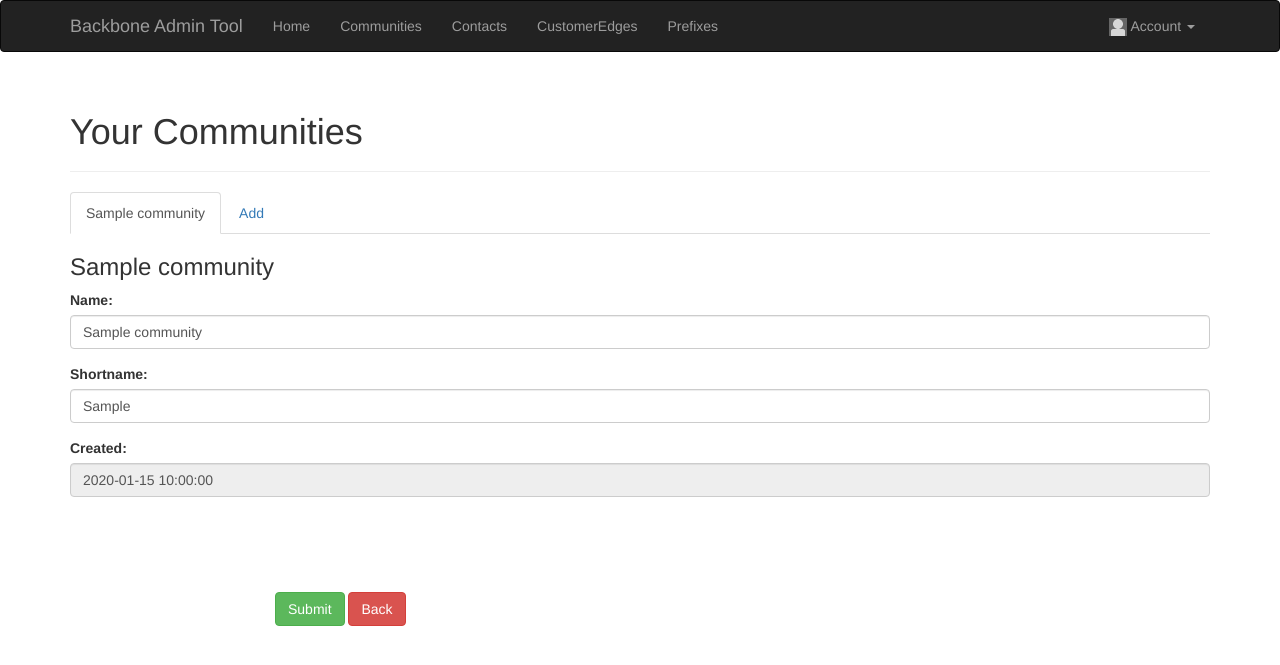
After one commit to thomasDOTwtf/ffbackbone, a Flask app: page /communities in a window 1280 px wide. The commit adds this page. Shown: the top 665 px of the page. Run offline with Flask 2, Linux system fonts and the light colour scheme; a user stored in the database is signed in; tables that the repository leaves empty hold one stand-in row (values such as "Sample post"); some libraries are stand-ins or nearby versions.

Commit message:
add communities view

```diff
--- a/app/templates/base.html
+++ b/app/templates/base.html
@@ -25,6 +25,7 @@
             <ul class="nav navbar-nav">
                 <li><a href="{{ url_for('index') }}">Home</a></li>
                 {% if current_user.is_authenticated() %}
+		<li><a href="{{ url_for('communities') }}">Communities</a></li>
 		<li><a href="{{ url_for('contacts') }}">Contacts</a></li>
 		<li><a href="{{ url_for('customeredges') }}">CustomerEdges</a></li>
 		<li><a href="{{ url_for('prefixes') }}">Prefixes</a></li>
--- /dev/null
+++ b/app/templates/communities.html
@@ -0,0 +1,70 @@
+{% extends "base.html" %}
+{% import "bootstrap/wtf.html" as wtf %}
+
+{% block title %}Backbone Admin Tool - Contact{% endblock %}
+
+{% block page_content %}
+<div class="page-header">
+    <h1>Your Communities</h1>
+</div>
+<script>
+$(document).ready(function(){
+		    $('[data-toggle="tooltip"]').tooltip();
+		    });
+</script>
+<ul class="nav nav-tabs">
+	{% for community in communities %}
+	{% if community.isfirst %}
+	<li class="active"><a data-toggle="tab" href="#{{ community.id }}">{{ community.name }}</a></li>
+        {% else %}
+        <li><a data-toggle="tab" href="#{{ community.id }}">{{ community.name }}</a></li>
+        {% endif %}
+	{% endfor %}
+	{% if count == 0 %}
+	<li class="active"><a data-toggle="tab" href="#add">Add</a></li>
+	{% else %}
+	<li><a data-toggle="tab" href="#add">Add</a></li>
+	{% endif %}
+</ul>
+
+<div class="tab-content">
+	{% for community in communities %}
+	{% if community.isfirst %}
+	<div id="{{ community.id }}" class="tab-pane fade in active">
+	{% else %}
+	<div id="{{ community.id }}" class="tab-pane fade in">
+	{% endif %}
+		<h3>{{ community.name }}</h3>
+		<div class="form-group">
+			<label for="usr">Name:</label>
+			<input type="text" class="form-control" id="usr" value="{{ community.name }}">
+		</div>
+		<div class="form-group">
+                        <label for="usr">Shortname:</label>
+                        <input type="text" class="form-control" id="usr" value="{{ community.short }}">
+                </div>
+		<div class="form-group">
+                        <label for="usr">Created:</label>
+                        <input type="text" class="form-control" id="usr" value="{{ community.created }}" disabled>
+                </div>
+	</div>
+	{% endfor %}
+	{% if count == 0 %}
+	<div id="add" class="tab-pane fade in active">
+	{% else %}
+	<div id="add" class="tab-pane fade in">
+	{% endif %}
+		<h3>Add Community</h3>
+		<p>Some content in menu 2.</p>
+	</div>
+</div>
+</br></br></br></br>
+		<div class="form-group">
+			<div class="col-sm-offset-2 col-sm-10">
+				<button type="submit" class="btn btn-success">Submit</button>
+				<button type="button" class="btn btn-danger">Back</button>
+			</div>
+		</div>
+	</form>
+</div>
+{% endblock %}
--- a/app/views.py
+++ b/app/views.py
@@ -195,6 +195,22 @@ def customeredges():
                            customeredges=customeredges)
 
 
+@app.route('/communities')
+@login_required
+def communities():
+    communities_self = Community.query.join(
+            Contact,
+            Community.contacts
+            ).filter_by(id=current_user.id).options(db.joinedload('contacts'))
+    for community in communities_self:
+        community.isfirst = True
+        break
+    return render_template('communities.html',
+                           communities=communities_self,
+                           count=communities_self.count()
+                           )
+
+
 @app.route('/logout')
 def logout():
     logout_user()
```
